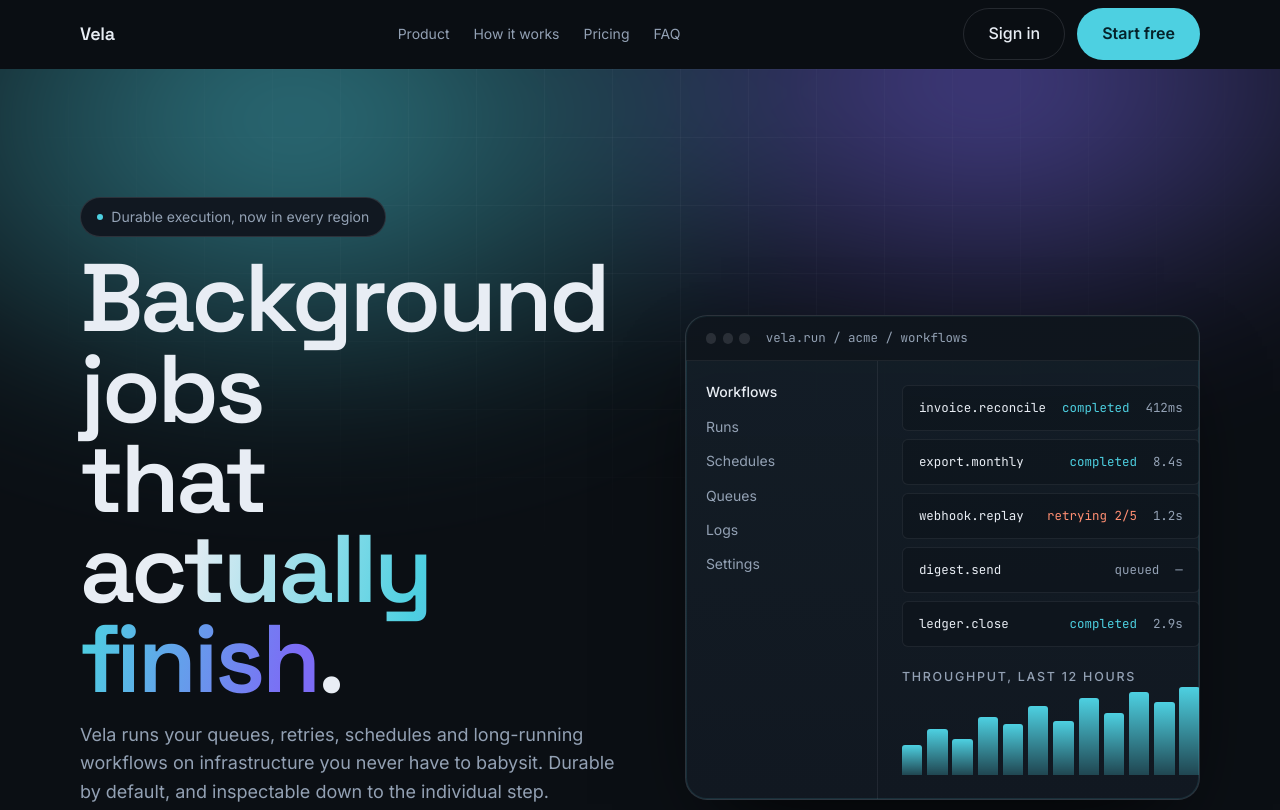
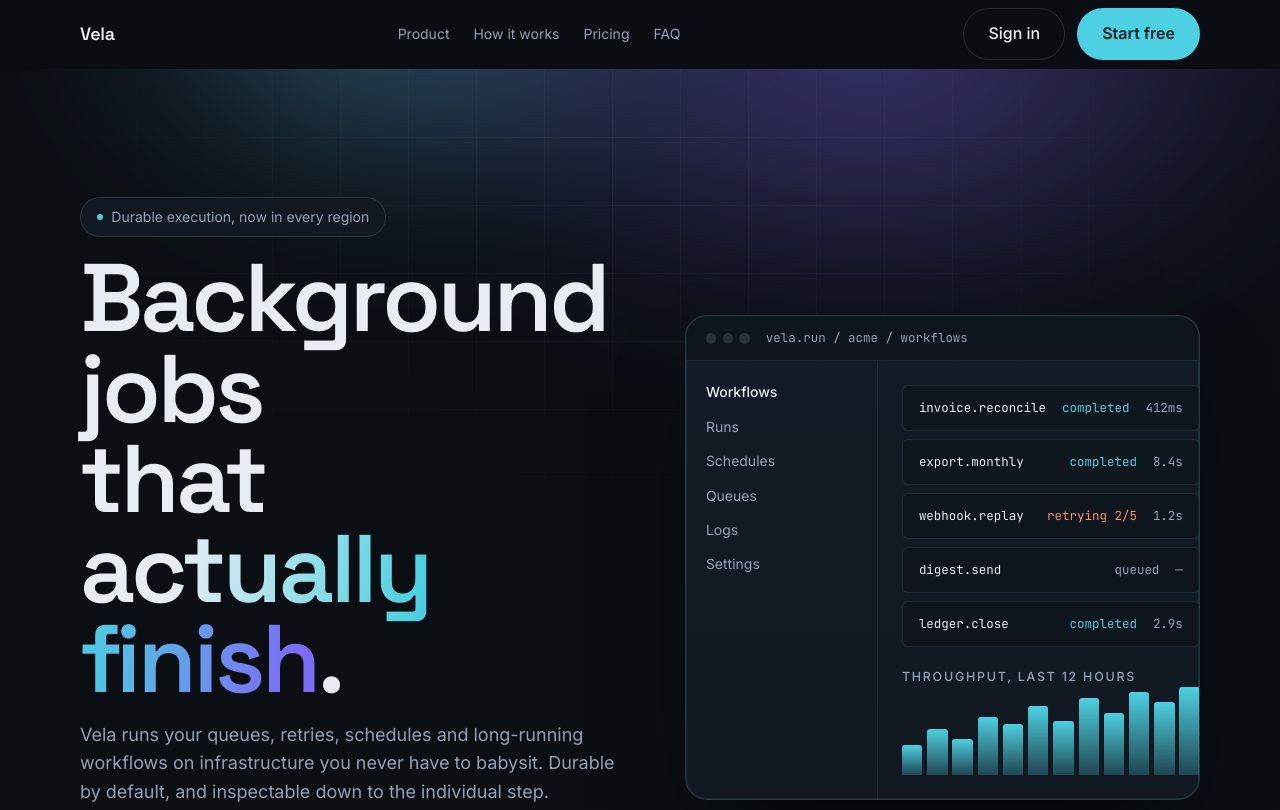
Before and after one commit to RY9901/web-design-lab, a website: page themes/001-vela/index.html in a window 1280 px wide. Shown: the top 810 px of the page. Drawn offline with Linux system fonts and the light colour scheme.

Commit message:
Vela: stop the aurora blending to olive
Cyan and violet at equal strength over navy meet in a muddy green. Make the
violet the light source and the cyan a highlight on its edge, and drop the
overall opacity so the ground stays clean.

```diff
--- a/themes/001-vela/theme.css
+++ b/themes/001-vela/theme.css
@@ -48,7 +48,7 @@
     z-index: -1;
     pointer-events: none;
     filter: blur(70px);
-    opacity: 0.55;
+    opacity: 0.42;
   }
   .aurora::before {
     inset-block-start: -22rem;
@@ -56,9 +56,12 @@
     width: min(120rem, 180vw);
     aspect-ratio: 2 / 1;
     translate: -50% 0;
+    /* Cyan and violet at equal strength over a navy ground muddy into olive
+       where they meet. Keep the violet dominant and let the cyan read as a
+       highlight on one edge of it, not as a second light source. */
     background:
-      radial-gradient(45% 55% at 32% 42%, var(--c-accent) 0%, transparent 62%),
-      radial-gradient(42% 50% at 68% 38%, var(--c-accent-2) 0%, transparent 60%);
+      radial-gradient(38% 46% at 62% 34%, var(--c-accent-2) 0%, transparent 66%),
+      radial-gradient(26% 34% at 38% 30%, color-mix(in oklab, var(--c-accent) 72%, var(--c-accent-2)) 0%, transparent 68%);
   }
   .aurora::after {
     inset: 0;
```
